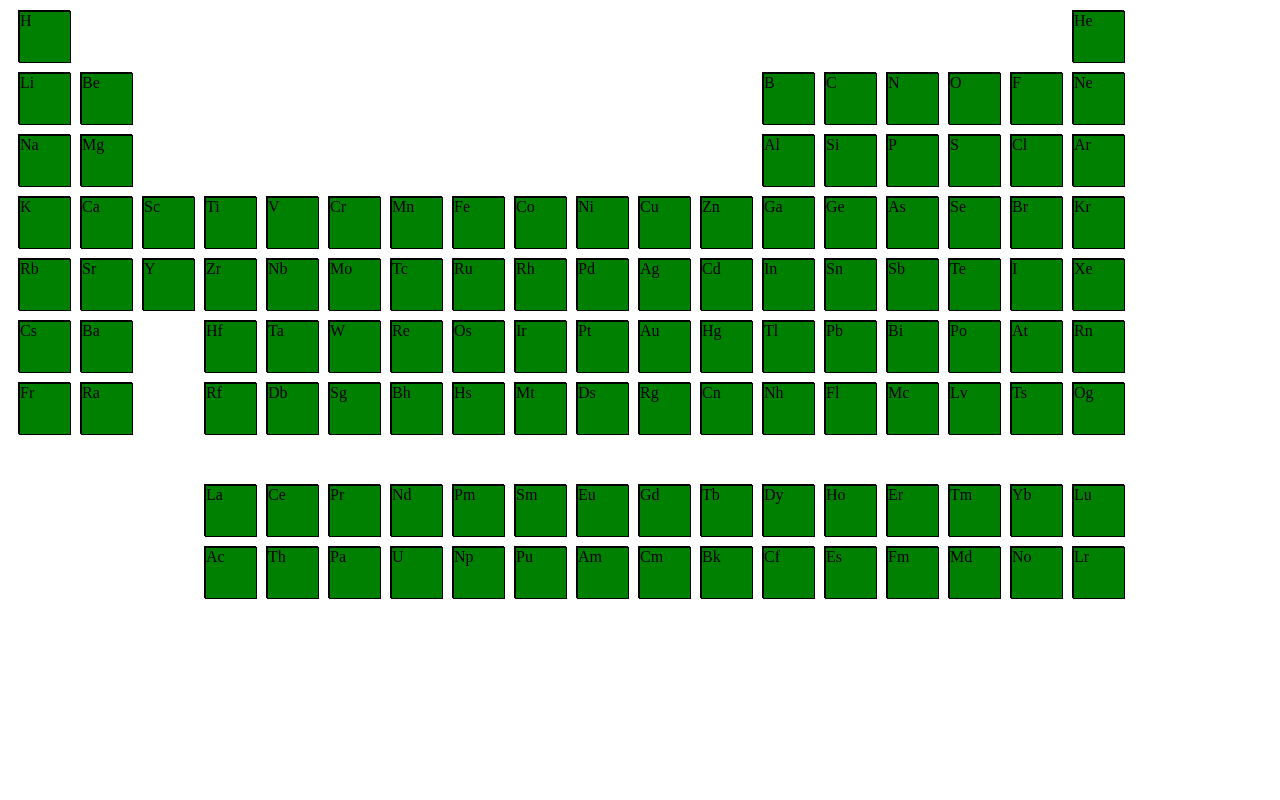
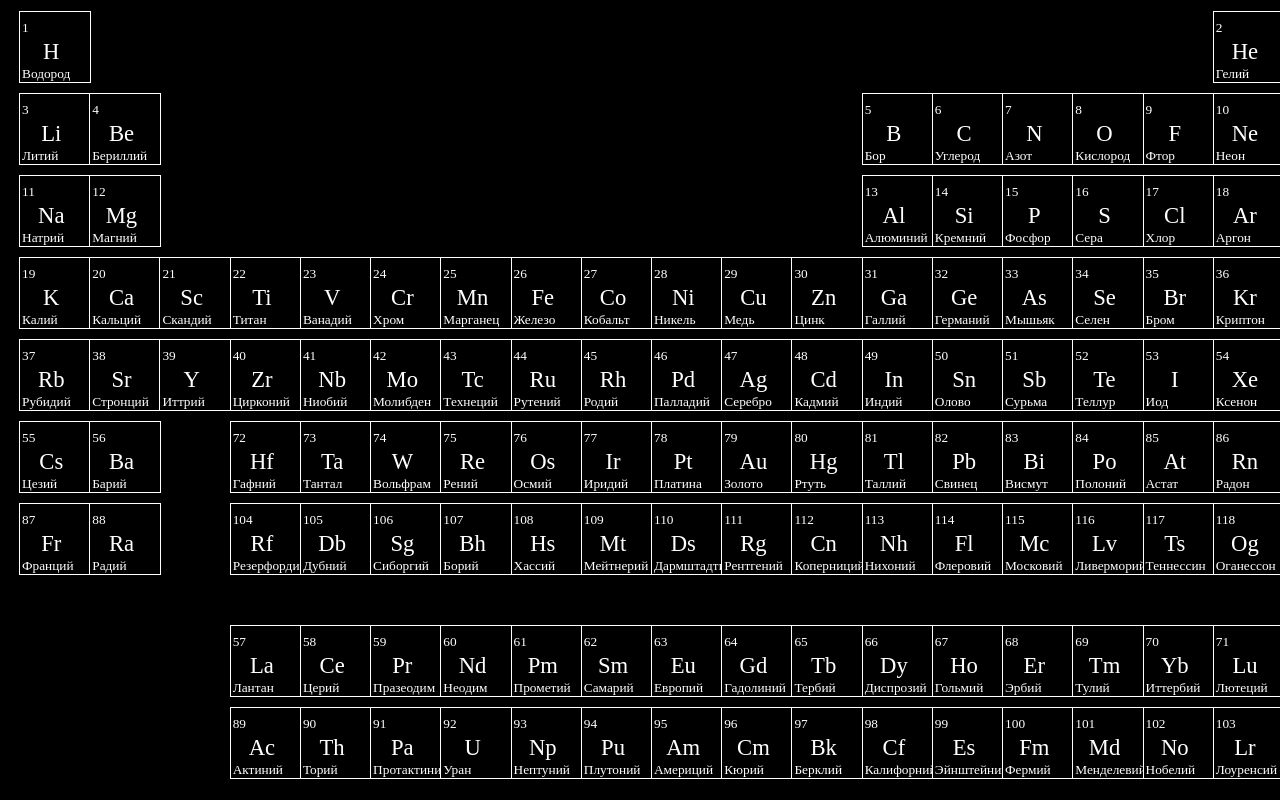
Before and after one commit to TechnoVoyage/mendeleev-table, a plain HTML site: page index.html in a window 1280 px wide. Drawn offline with nearby package versions, Linux system fonts and the light colour scheme; a web font is replaced by a local one.

Commit message:
Style chnaged

```diff
--- a/main.js
+++ b/main.js
@@ -20,7 +20,7 @@ function dim_table(id){
   for (var i = 1; i <= 118; ++i){
     if (i != id){
       element = document.getElementById(`element-${i}`)
-      element.style.opacity = "0.5";
+      element.style.opacity = "0.2";
 
     }
   }
@@ -40,7 +40,7 @@ function highlight_table(id){
 function f(id) {
   console.log(1)
   amount_isotopes = element_isotopes[id].length;
-  r = 70;
+  r = 100;
   angle = 2 * Math.PI / amount_isotopes;
   angle_cur = 0;
 
@@ -97,9 +97,10 @@ for (var i = 0; i < 9; ++i) {
     else visibility = ''
 
     if (serial != 0) intext = element_names[serial][0];
-    else intext = 'hui'
+    else intext = ''
     document.getElementById(`table-row-${i}`).innerHTML += `
-      <div class='table-element${visibility}'  style="user-select: none"; id="element-${serial}">
+      <div class='table-element${visibility}' id="element-${serial}">
+
       </div>
     `
     if (visibility == '-empty') continue;
@@ -115,7 +116,12 @@ for (var i = 0; i < 9; ++i) {
     }
     document.getElementById(`element-${serial}`).innerHTML += `
       <div class="table-element-main" onclick=f("${serial}")>
-      ${element_names[serial][0]}
+        <div class='table-element-left-space'>
+          <p class='table-element-serial'>${serial}</p>
+          <p class='table-element-name'>${element_names[serial][0]}</p>
+          <p class='table-element-name-full'>${element_names[serial][1]}</p>
+        </div>
+        <div class='table-element-dividing-line'></div>
       </div>
     `
   }
--- a/style.css
+++ b/style.css
@@ -1,3 +1,12 @@
+@font-face {
+    font-family: 'Tahoma'; /*a name to be used later*/
+    src: url('fonts/tahoma.ttf'); /*URL to font*/
+}
+
+body{
+    background-color: black;
+}
+
 #table2{
     position: relative;
     top: 40px;
@@ -11,8 +20,8 @@
 
 .table-element-empty{
     display: block;
-    width: 50px;
-    height: 50px;
+    width: 70px;
+    height: 70px;
     margin-left: 10px;
     border: 1px solid black;
     visibility: hidden;
@@ -20,28 +29,63 @@
 
 .table-element{
     display: block;
-    width: 50px;
-    height: 50px;
+    width: 70px;
+    height: 70px;
     border: 1px solid black;
     background-color: white;
     margin-left: 10px;
     opacity: 1;
     transition: 0.5s;
+    user-select: none;
+    cursor: pointer;
 }
 .table-element-main{
+    color: white;
     position: absolute;
     display: block;
-    width: 50px;
-    height: 50px;
-    border: 1px solid black;
-    background-color: green;
+    width: 70px;
+    height: 70px;
+    border: 1px solid white;
+    background-color: black;
     z-index: 2;
+}
+
+.table-element-left-space{
+    position: relative;
+    top: 0;
+    left: 0;
+    width: 75%;
+    height: 100%;
+}
+.table-element-serial{
+    position: relative;
+    top: -5px;
+    left: 2px;
+    font-size: 10pt;
+    font-family: 'Tahoma';
+}
+
+.table-element-name{
+    position: relative;
+    top: -25px;
+    left: 5px;
+    text-align: center;
+    font-size: 17pt;
+    font-family: 'Times New Roman';
+}
+
+.table-element-name-full{
+    position: relative;
+    top: -47px;
+    left: 2px;
+    font-size: 10pt;
+    font-family: 'Tahoma';
 }
 
 .table-element-isotope{
     position: absolute;
-    width: 50px;
-    height: 50px;
+    width: 70px;
+    height: 70px;
     background-color: red;
     opacity: 0;
     z-index: 1;
```
